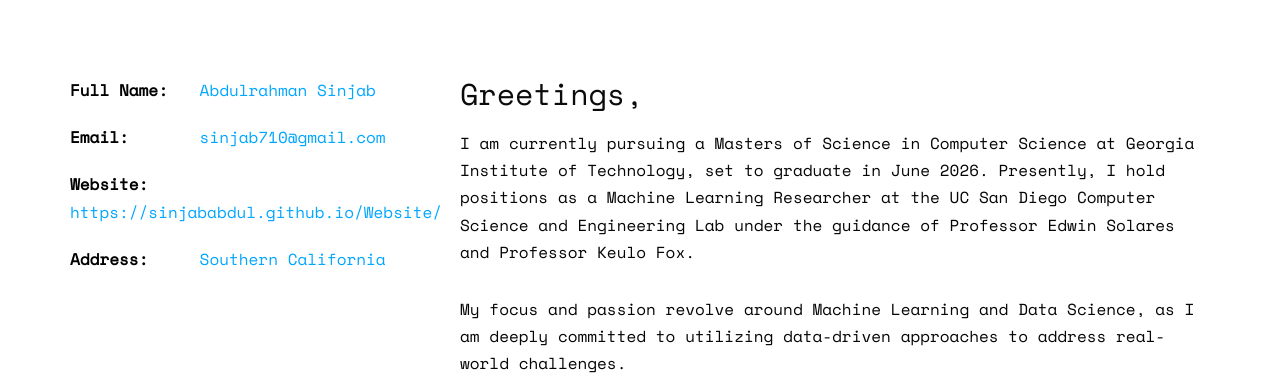
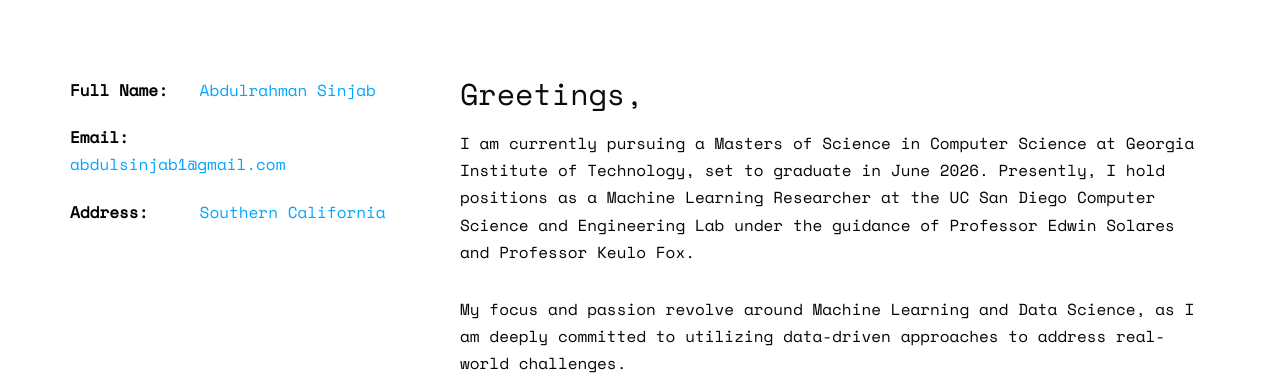
Before and after one commit to SinjabAbdul/Website-main, a plain HTML site: page index.html in a window 1280 px wide. Shown: the part 995-1381 px from the top of the page. Drawn offline with nearby package versions, Linux system fonts and the light colour scheme; some packages are replaced by stand-ins of ours; no server answers; files whose address does not match are found by name; a web font is replaced by a local one.

Commit message:
deleted website link and fixed email

```diff
--- a/index.html
+++ b/index.html
@@ -90,8 +90,7 @@
 					<ul class="info">
 						<li><span class="first-block">Full Name:</span><span class="second-block">Abdulrahman Sinjab</span></li>
 
-						<li><span class="first-block">Email:</span><span class="second-block">sinjab710@gmail.com</span></li>
-						<li><span class="first-block">Website:</span><span class="second-block">https://sinjababdul.github.io/Website/</span></li>
+						<li><span class="first-block">Email:</span><span class="second-block">abdulsinjab1@gmail.com</span></li>
 						<li><span class="first-block">Address:</span><span class="second-block">Southern California</span></li>
 					</ul>
 				</div>
```
